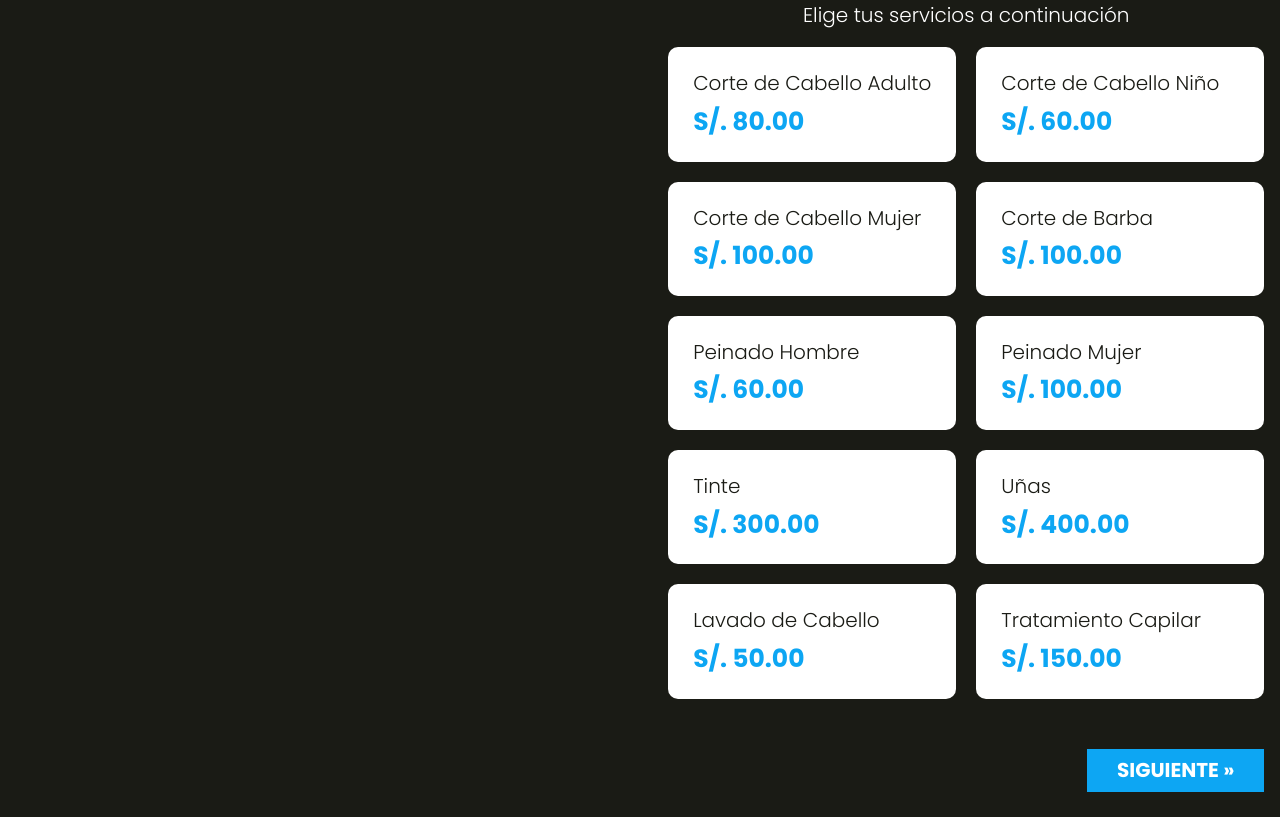
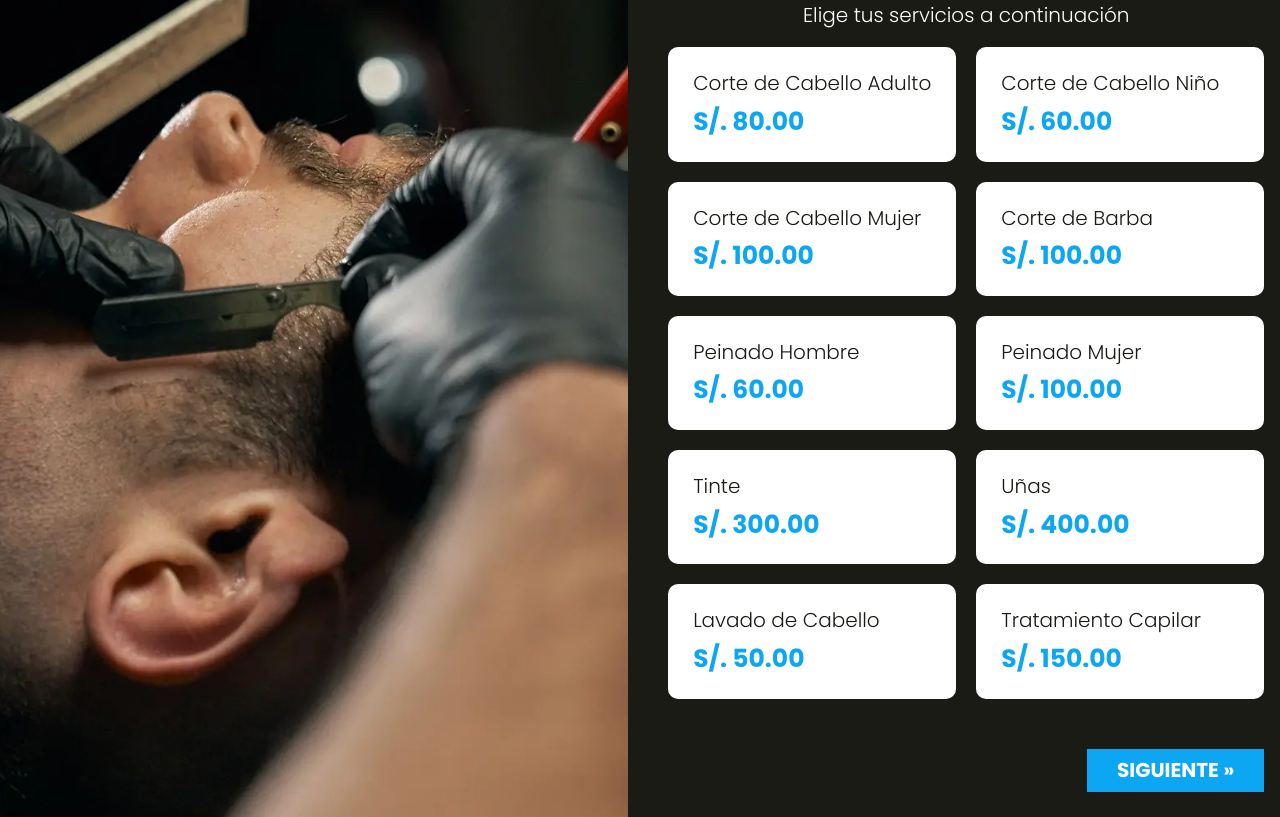
Before and after one commit to daniel0re/Peluqueria, a website: page index.html in a window 1280 px wide. Shown: the part 219-1036 px from the top of the page. Drawn offline with Linux system fonts and the light colour scheme; the site is published under a folder, as on GitHub Pages, so addresses that start at the root find nothing.

Commit message:
Añadiendo Imagen de fondo webp

```diff
--- a/src/scss/layout/_UI.scss
+++ b/src/scss/layout/_UI.scss
@@ -9,7 +9,7 @@ body {
 
     .imagen {
         height: 30rem;
-        background-image: url(/build/img/1.webp);
+        background-image: url(../img/1.webp);
         background-size: cover;
         background-position: center center;
         @include tablet {
```
Also changed, not shown: build/css/app.css, 1 other file.
